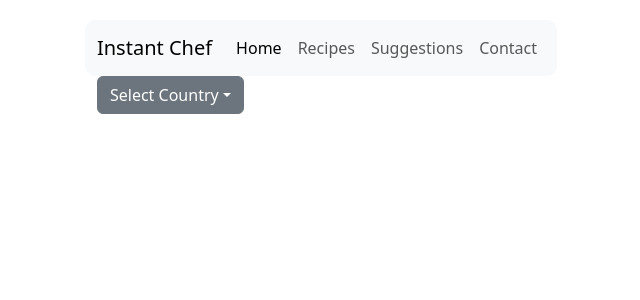
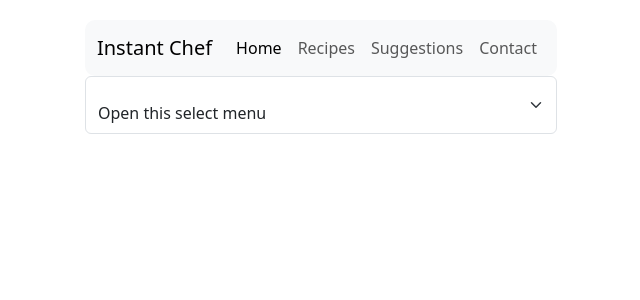
Before and after one commit to Pine-Box/instant-chef, a React (Vite) app: page / in a window 1280 px wide. Shown: the top 300 px of the page, without its empty margins (319-959 px from the left). Built offline with nearby package versions, Linux system fonts and the light colour scheme.

Commit message:
done some changes on country selector with help of TA

```diff
--- a/src/components/pages/CountrySelector.jsx
+++ /dev/null
@@ -1,38 +0,0 @@
-import React from "react";
-
-const handleCountrySelect = () => {
-  return (
-    <div className="container">
-      <div className="dropdown">
-        <button
-          className="btn btn-secondary dropdown-toggle"
-          type="button"
-          id="dropdownMenuButton1"
-          data-bs-toggle="dropdown"
-          aria-expanded="false"
-        >
-          Select Country
-        </button>
-        <ul className="dropdown-menu" aria-labelledby="dropdownMenuButton1">
-          <li>
-            <a className="dropdown-item" href="#">
-              Action
-            </a>
-          </li>
-          <li>
-            <a className="dropdown-item" href="#">
-              Another action
-            </a>
-          </li>
-          <li>
-            <a className="dropdown-item" href="#">
-              Something else here
-            </a>
-          </li>
-        </ul>
-      </div>
-    </div>
-  );
-};
-
-export default handleCountrySelect;
--- a/src/components/pages/Home.jsx
+++ b/src/components/pages/Home.jsx
@@ -1,10 +1,41 @@
-import React from "react";
-import HandleCountrySelect from "./CountrySelector";
+import React, { useState } from "react";
+// import HandleCountrySelect from "./CountrySelector";
 
 function Home() {
+  const [recipes, setRecipes] = useState([]);
+
+  const selectCountryAndGetData = async (event) => {
+    console.log(event.target.value);
+    const data = await fetch(
+      "www.themealdb.com/api/json/v1/1/filter.php?a=Canadian"
+    );
+    // setRecipes(data);
+    setRecipes([1, 2, 3]);
+  };
   return (
     <>
-      <HandleCountrySelect />
+      <div class="form-floating">
+        <select
+          class="form-select"
+          id="floatingSelect"
+          aria-label="Floating label select example"
+          onChange={selectCountryAndGetData}
+        >
+          <option selected>Open this select menu</option>
+          <option value="1">One</option>
+          <option value="2">Two</option>
+          <option value="Whatever">Three</option>
+        </select>
+      </div>
+      {/* recipe container */}
+      {recipes && (
+        <div>
+          {recipes.map((recipe) => {
+            // render a recipe component with recipe data in here
+            return <div>whatevs</div>;
+          })}
+        </div>
+      )}
     </>
   );
 }
```
